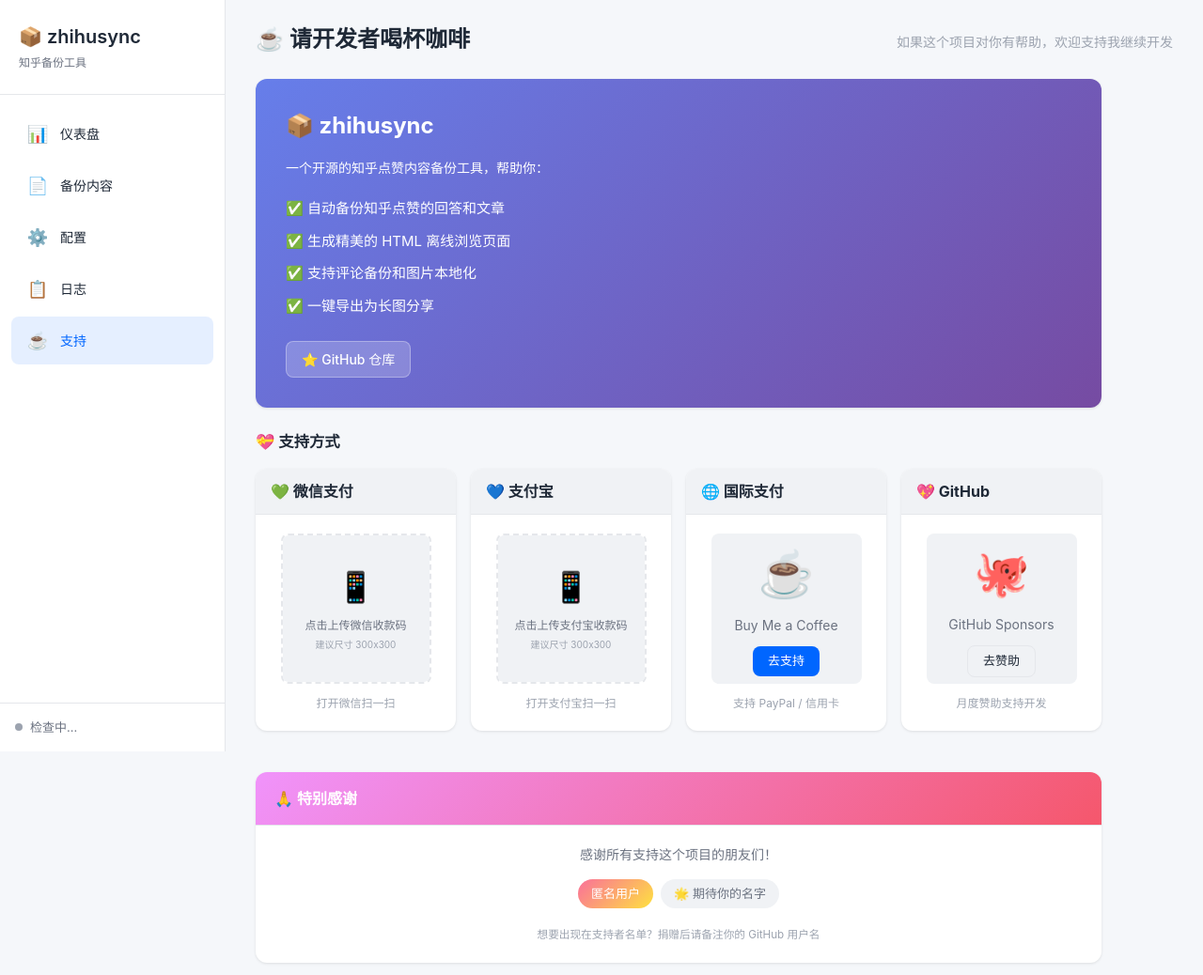
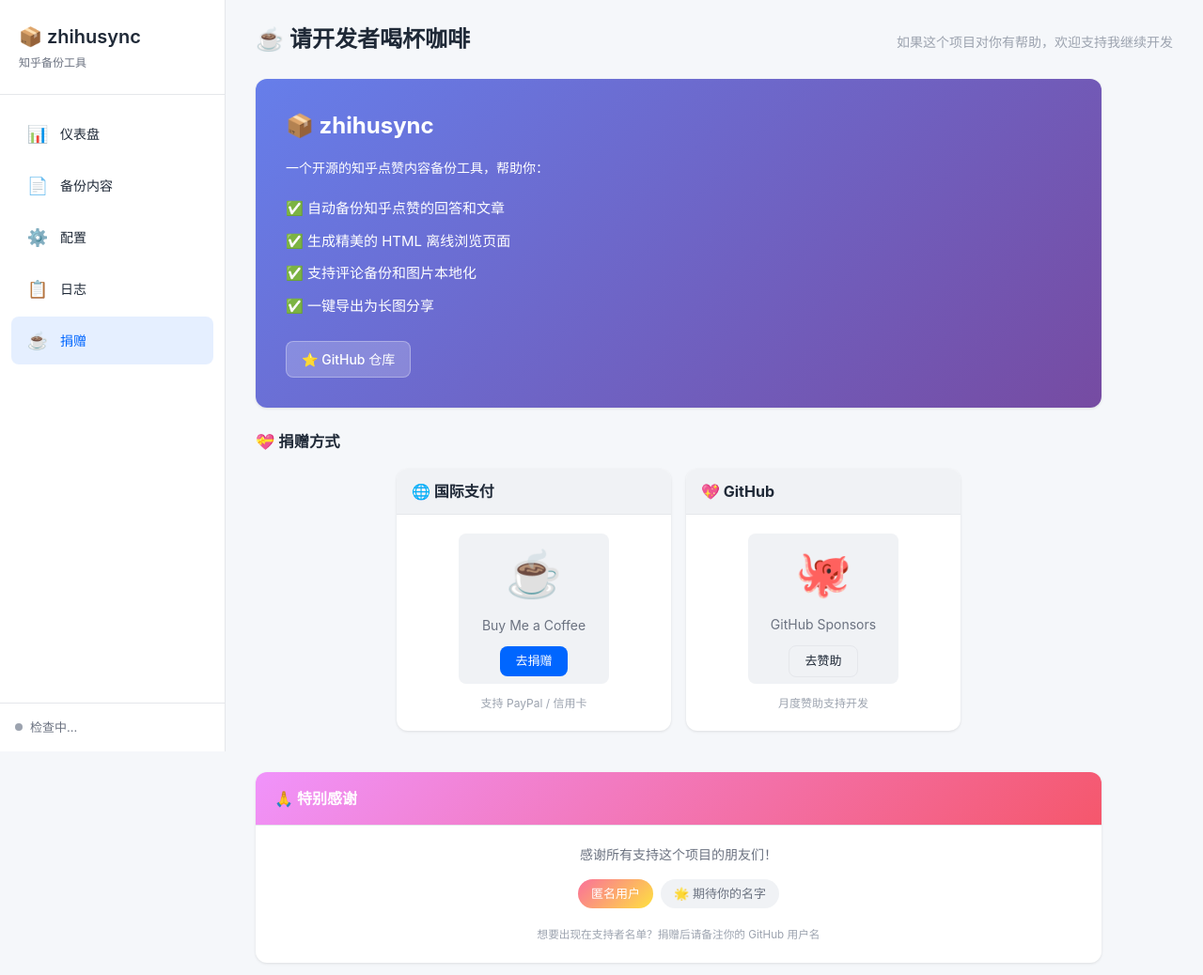
Before and after one commit to nevertiree/zhihusync, a FastAPI app: page /donate in a window 1280 px wide. Shown: the top 1038 px of the page at 94% size. Run offline with FastAPI, Linux system fonts and the light colour scheme; parts of the project's set-up code (start-up, migrations or seed data) failed here and were passed over.

Commit message:
refactor: 简化捐赠页面，仅保留国际支付方式
- 移除微信支付和支付宝
- 保留 Buy Me a Coffee 和 GitHub Sponsors
- 侧边栏支持改名为捐赠
- 优化两列布局样式

```diff
--- a/static/css/admin.css
+++ b/static/css/admin.css
@@ -1147,6 +1147,12 @@ body {
   gap: 16px;
 }
 
+.donate-grid.two-columns {
+  grid-template-columns: repeat(2, 1fr);
+  max-width: 600px;
+  margin: 0 auto;
+}
+
 .donate-card {
   text-align: center;
   transition:
--- a/templates/base.html
+++ b/templates/base.html
@@ -35,7 +35,7 @@
                 </a>
                 <a href="/donate" class="nav-item {% if request.url.path == '/donate' %}active{% endif %}">
                     <span class="icon">☕</span>
-                    <span>支持</span>
+                    <span>捐赠</span>
                 </a>
             </nav>
 
--- a/templates/donate.html
+++ b/templates/donate.html
@@ -1,6 +1,6 @@
 {% extends "base.html" %}
 
-{% block title %}支持开发者 - zhihusync{% endblock %}
+{% block title %}捐赠 - zhihusync{% endblock %}
 
 {% block content %}
 <div class="page-header">
@@ -32,45 +32,9 @@
 
     <!-- 捐赠方式 -->
     <div class="donate-methods">
-        <h3>💝 支持方式</h3>
+        <h3>💝 捐赠方式</h3>
 
-        <div class="donate-grid">
-            <!-- 微信支付 -->
-            <div class="card donate-card">
-                <div class="card-header">
-                    <h4>💚 微信支付</h4>
-                </div>
-                <div class="card-body">
-                    <div class="qr-placeholder" id="wechat-qr">
-                        <div class="qr-upload" onclick="document.getElementById('wechat-input').click()">
-                            <span class="qr-icon">📱</span>
-                            <span class="qr-text">点击上传微信收款码</span>
-                            <small>建议尺寸 300x300</small>
-                        </div>
-                        <input type="file" id="wechat-input" accept="image/*" style="display:none" onchange="previewQR(this, 'wechat-qr')">
-                    </div>
-                    <p class="donate-tip">打开微信扫一扫</p>
-                </div>
-            </div>
-
-            <!-- 支付宝 -->
-            <div class="card donate-card">
-                <div class="card-header">
-                    <h4>💙 支付宝</h4>
-                </div>
-                <div class="card-body">
-                    <div class="qr-placeholder" id="alipay-qr">
-                        <div class="qr-upload" onclick="document.getElementById('alipay-input').click()">
-                            <span class="qr-icon">📱</span>
-                            <span class="qr-text">点击上传支付宝收款码</span>
-                            <small>建议尺寸 300x300</small>
-                        </div>
-                        <input type="file" id="alipay-input" accept="image/*" style="display:none" onchange="previewQR(this, 'alipay-qr')">
-                    </div>
-                    <p class="donate-tip">打开支付宝扫一扫</p>
-                </div>
-            </div>
-
+        <div class="donate-grid two-columns">
             <!-- Buy Me a Coffee -->
             <div class="card donate-card">
                 <div class="card-header">
@@ -81,7 +45,7 @@
                         <span class="bmc-icon">☕</span>
                         <p>Buy Me a Coffee</p>
                         <a href="https://www.buymeacoffee.com/yourusername" target="_blank" class="btn btn-primary btn-small">
-                            去支持
+                            去捐赠
                         </a>
                     </div>
                     <p class="donate-tip">支持 PayPal / 信用卡</p>
@@ -142,19 +106,3 @@
     </div>
 </div>
 {% endblock %}
-
-{% block scripts %}
-<script>
-// QR 码预览
-function previewQR(input, previewId) {
-    if (input.files && input.files[0]) {
-        const reader = new FileReader();
-        reader.onload = function(e) {
-            const container = document.getElementById(previewId);
-            container.innerHTML = `<img src="${e.target.result}" alt="收款码" class="qr-image">`;
-        };
-        reader.readAsDataURL(input.files[0]);
-    }
-}
-</script>
-{% endblock %}
```
